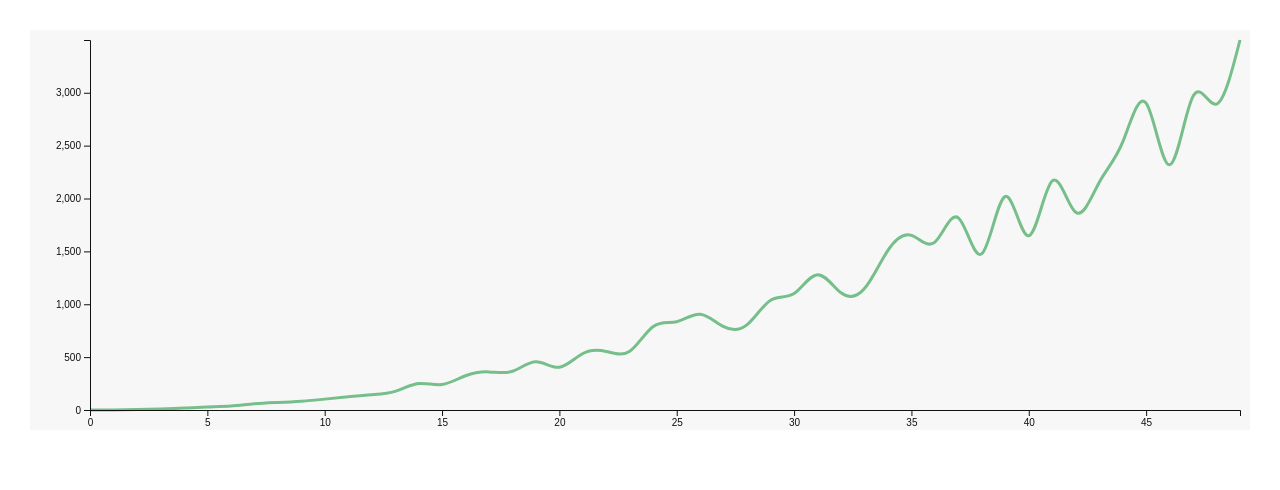
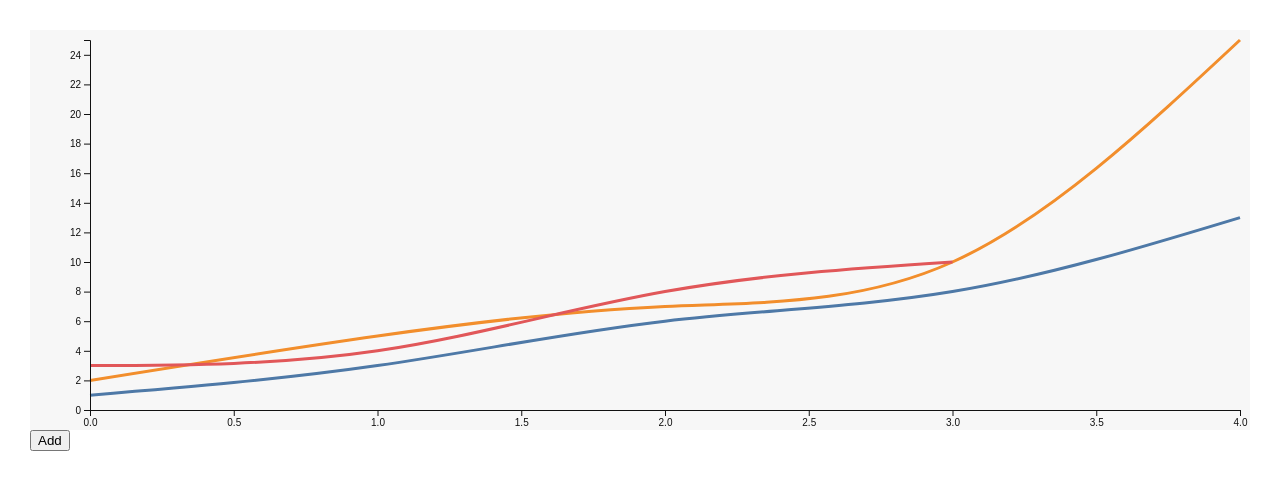
Before and after one commit to mattsoave/data-visualization-experiments, a Vue app: page / in a window 1280 px wide. Shown: the top 490 px of the page. Built offline with nearby package versions, Linux system fonts and the light colour scheme.

Commit message:
Updated line chart to support multiple lines

```diff
--- a/src/App.vue
+++ b/src/App.vue
@@ -1,8 +1,9 @@
 <template>
   <div id="app">
     <div style="height: 400px; background-color: #f7f7f7;">
-      <VueLineChart/>
+      <VueLineChart :vals="values"/>
     </div>
+    <button @click="addValue">Add</button>
   </div>
 </template>
 
@@ -13,6 +14,25 @@ export default {
   name: 'app',
   components: {
     VueLineChart
+  },
+  data() {
+    return {
+      values: [
+        [1, 3, 6, 8, 13],
+        [2, 5, 7, 10, 25],
+        [3, 4, 8, 10],
+      ]
+    };
+  },
+  methods: {
+    addValue() {
+      for (let j = 0; j < 30; j++) {
+        for (let i = 0; i < this.values.length; i++) {
+          this.values[i].push(this.values[i][this.values[i].length - 1]*(0.2*Math.random()+1));
+        }
+      }
+
+    },
   }
 }
 </script>
--- a/src/components/VueLineChart.vue
+++ b/src/components/VueLineChart.vue
@@ -1,8 +1,8 @@
 <template>
     <div class="container" ref="container">
-    <svg class="svg" width="100%" height="100%">
+        <svg class="svg" ref='svg'>
             <g>
-        <path :d="line" />
+                <path v-for="(line, i) in lines" :d="line" :stroke='colors[i%10]' />
             </g>
             <g class="x-axis"></g>
             <g class="y-axis"></g>
@@ -13,12 +13,22 @@
 
 <script>
   import * as d3 from 'd3';
+
+  window.d2 = d3;
+
   export default {
     name: 'VueLineChart',
     data() {
       return {
         data: [],
-        line: '',
+
+        svg: null,
+        x: d3.scaleLinear(),
+        y: d3.scaleLinear(),
+        lines: [],
+
+        colors: d3.schemeTableau10,
+
         geometry: {
           width: null,
           height: null
@@ -29,67 +39,93 @@
         }
       };
     },
+    props: {
+      vals: {
+        type: Array,
+        default() {
+          return [];
+        },
+      }
+    },
     created() {
       for (let i = 0; i < 50; i++) {
-        this.data.push(Math.pow(i, 2 + Math.random()*.1) );
+        this.data.push(Math.pow(i, 2 + Math.random() * .1));
       }
     },
+    watch: {
+      vals() {
+        this.refreshChart();
+      },
+    },
     mounted() {
+      this.svg = d3.select(this.$refs.svg);
       this.refreshChart();
       window.addEventListener('resize', this.refreshChart);
     },
     methods: {
       refreshChart() {
         // Update chart bounds
+        // Must get offsetWidth/height on container, not svg
         this.geometry.width = this.$refs.container.offsetWidth;
         this.geometry.height = this.$refs.container.offsetHeight;
 
         // Set the x-scale
-        this.d3Parameters.xScale
+        this.x
           .range([60, this.geometry.width - 10])
-                .domain(d3.extent(this.data, (d, i) => i));
+          .domain([this.processed.extremes.xMin, this.processed.extremes.xMax]);
         // Set the y-scale
-        this.d3Parameters.yScale
+        this.y
           .range([this.geometry.height - 20, 10])
-                .domain([0, d3.max(this.data, d => d)]);
+          .domain([this.processed.extremes.yMin, this.processed.extremes.yMax]);
 
         // Assign the scales to the axes
-        d3.axisLeft().scale(this.d3Parameters.xScale);
-        d3.axisBottom().scale(this.d3Parameters.yScale);
+        d3.axisLeft().scale(this.x);
+        d3.axisBottom().scale(this.y);
 
         d3.select("g.x-axis")
           .attr("transform", "translate(0," + (this.geometry.height - 20) + ")")
-                .call(d3.axisBottom(this.d3Parameters.xScale));
+          .call(d3.axisBottom(this.x));
 
         d3.select("g.y-axis")
           .attr("transform", "translate(60,0)")
-                .call(d3.axisLeft(this.d3Parameters.yScale));
+          .call(d3.axisLeft(this.y));
 
 
         //
         const path = d3.line().curve(d3.curveNatural)
-                .x((d, i) => this.d3Parameters.xScale(i))
-                .y(d => this.d3Parameters.yScale(d))
-        this.line = path(this.data);
-      },
-      getScales() {
-        const x = d3.scaleTime().range([0, this.geometry.width]);
-        const y = d3.scaleLinear().range([this.geometry.height, 0]);
-        d3.axisLeft().scale(x);
-        d3.axisBottom().scale(y);
-        x.domain(d3.extent(this.data, (d, i) => i));
-        y.domain([0, d3.max(this.data, d => d)]);
-        console.log(x(4));
-        return { x, y };
-      },
-      calculatePath() {
-        const scale = this.getScales();
-        const path = d3.line()
-                .x((d, i) => scale.x(i))
-                .y(d => scale.y(d));
-        this.line = path(this.data);
+          .x((d, i) => this.x(i))
+          .y(d => this.y(d))
+        this.lines = this.processed.vals.map(i => path(i));
       },
     },
+    computed: {
+      processed() {
+        const processed = {};
+
+        if (Array.isArray(this.vals[0])) {
+          processed.vals = this.vals;
+        } else {
+          processed.vals = [this.vals];
+        }
+
+        const extremes = {
+          xMin: 0,
+          xMax: 0,
+          yMin: 0,
+          yMax: null
+        };
+
+        for (const valArr of processed.vals) {
+          if (valArr.length - 1 > extremes.xMax) extremes.xMax = valArr.length - 1;
+
+          const yMax = Math.max(...valArr);
+          if (yMax > extremes.yMax) extremes.yMax = yMax;
+        }
+        processed.extremes = extremes;
+
+        return processed;
+      }
+    }
   };
 </script>
 
@@ -98,10 +134,12 @@
         width: 100%;
         height: 100%;
     }
-  svg {}
+
+    svg {
+    }
+
     path {
         fill: none;
-    stroke: #76BF8A;
         stroke-width: 3px;
     }
 
```
Lines whose indentation alone changed are shown as unchanged.
